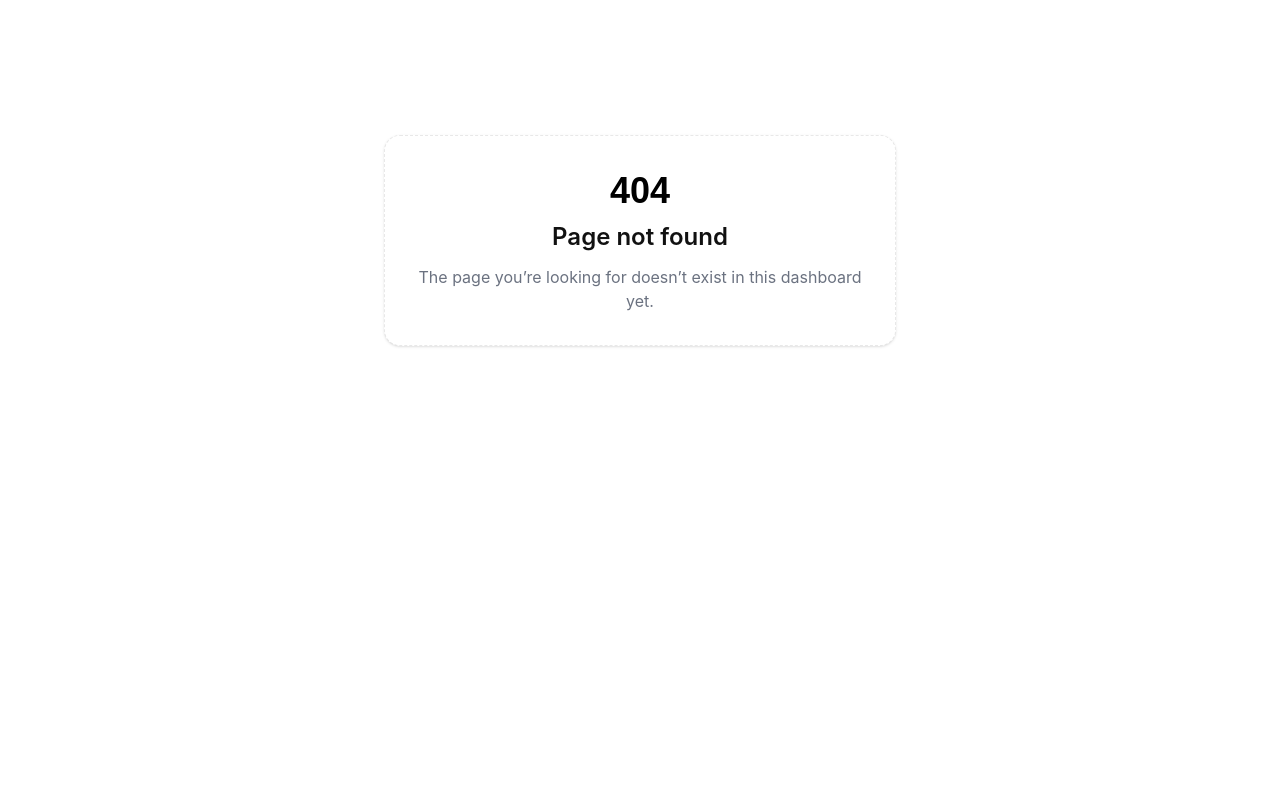
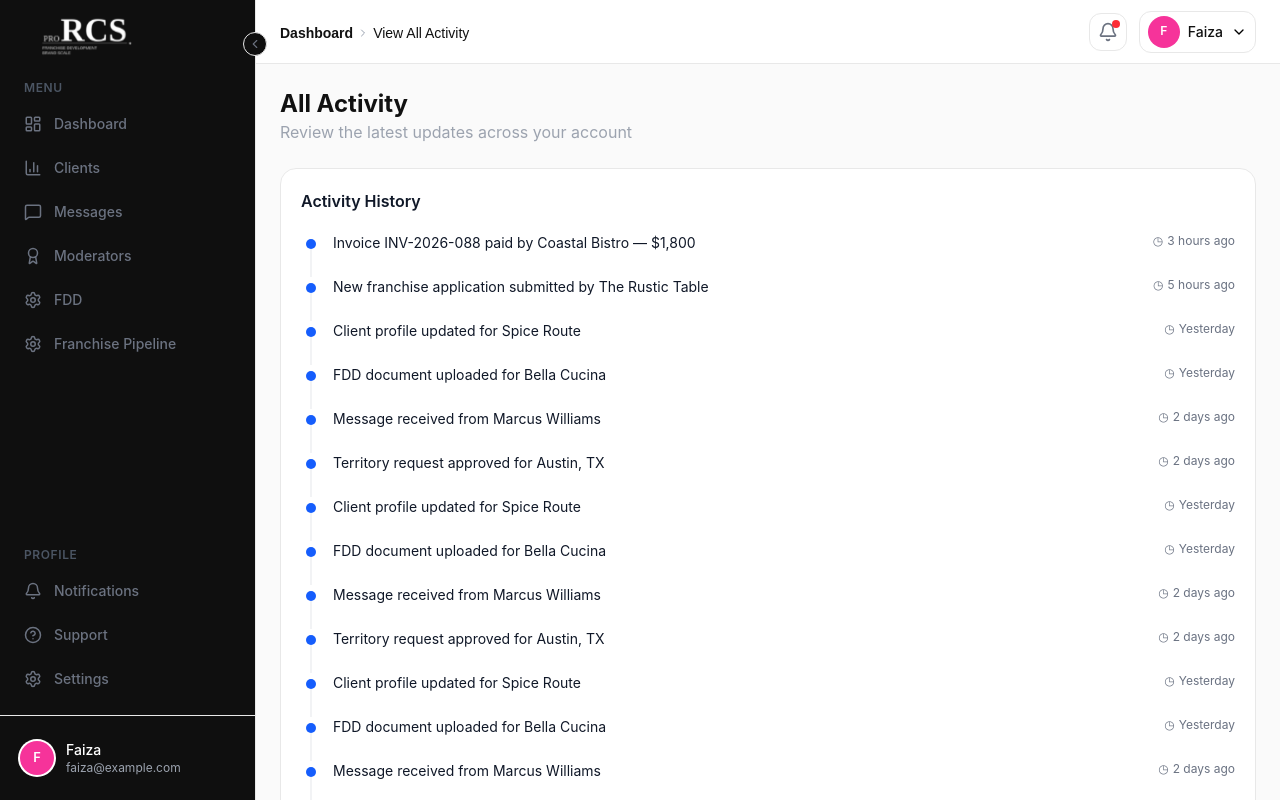
Before and after one commit to hamza-nafasat/rcs-frontend, a React (Vite) app: page /dashboard/view-all-activity in a window 1280 px wide. Before the commit this address had no page. Built offline with nearby package versions, Linux system fonts and the light colour scheme.

Commit message:
Recent activity page added

```diff
--- a/src/pages/dashboard/AdminDashboard.jsx
+++ b/src/pages/dashboard/AdminDashboard.jsx
@@ -11,39 +11,8 @@ import BarChart from "./components/BarChart";
 import MultiLineChart from "./components/MultiLineChart";
 import RecentActivity from "./components/RecentActivity";
 import ClientsNeedingAttention from "./components/ClientsNeedingAttention";
-
-const activities = [
-  {
-    id: 1,
-    text: "Invoice INV-2026-088 paid by Coastal Bistro — $1,800",
-    time: "3 hours ago",
-  },
-  {
-    id: 2,
-    text: "Invoice INV-2026-088 paid by Coastal Bistro — $1,800",
-    time: "3 hours ago",
-  },
-  {
-    id: 3,
-    text: "Invoice INV-2026-088 paid by Coastal Bistro — $1,800",
-    time: "3 hours ago",
-  },
-  {
-    id: 4,
-    text: "Invoice INV-2026-088 paid by Coastal Bistro — $1,800",
-    time: "3 hours ago",
-  },
-  {
-    id: 4,
-    text: "Invoice INV-2026-088 paid by Coastal Bistro — $1,800",
-    time: "3 hours ago",
-  },
-  {
-    id: 4,
-    text: "Invoice INV-2026-088 paid by Coastal Bistro — $1,800",
-    time: "3 hours ago",
-  },
-];
+import { activities } from "./activityData";
+import { useNavigate } from "react-router-dom";
 
 const clients = [
   {
@@ -160,6 +129,8 @@ const cardData = [
 ];
 
 const AdminDashboard = () => {
+  const navigate = useNavigate();
+
   return (
     <article className="flex flex-col gap-4">
       {/* Page Heading */}
@@ -271,7 +242,8 @@ const AdminDashboard = () => {
         <Card className="flex h-full flex-col">
           <RecentActivity
             activities={activities}
-            onAction={() => console.log("View all")}
+            maxItems={8}
+            onAction={() => navigate("/dashboard/view-all-activity")}
           />
         </Card>
 
--- /dev/null
+++ b/src/pages/dashboard/activityData.js
@@ -0,0 +1,92 @@
+export const activities = [
+    {
+        id: 1,
+        text: "Invoice INV-2026-088 paid by Coastal Bistro — $1,800",
+        time: "3 hours ago",
+    },
+    {
+        id: 2,
+        text: "New franchise application submitted by The Rustic Table",
+        time: "5 hours ago",
+    },
+    {
+        id: 3,
+        text: "Client profile updated for Spice Route",
+        time: "Yesterday",
+    },
+    {
+        id: 4,
+        text: "FDD document uploaded for Bella Cucina",
+        time: "Yesterday",
+    },
+    {
+        id: 5,
+        text: "Message received from Marcus Williams",
+        time: "2 days ago",
+    },
+    {
+        id: 6,
+        text: "Territory request approved for Austin, TX",
+        time: "2 days ago",
+    },
+    {
+        id: 3,
+        text: "Client profile updated for Spice Route",
+        time: "Yesterday",
+    },
+    {
+        id: 4,
+        text: "FDD document uploaded for Bella Cucina",
+        time: "Yesterday",
+    },
+    {
+        id: 5,
+        text: "Message received from Marcus Williams",
+        time: "2 days ago",
+    },
+    {
+        id: 6,
+        text: "Territory request approved for Austin, TX",
+        time: "2 days ago",
+    },
+    {
+        id: 3,
+        text: "Client profile updated for Spice Route",
+        time: "Yesterday",
+    },
+    {
+        id: 4,
+        text: "FDD document uploaded for Bella Cucina",
+        time: "Yesterday",
+    },
+    {
+        id: 5,
+        text: "Message received from Marcus Williams",
+        time: "2 days ago",
+    },
+    {
+        id: 6,
+        text: "Territory request approved for Austin, TX",
+        time: "2 days ago",
+    },
+    {
+        id: 3,
+        text: "Client profile updated for Spice Route",
+        time: "Yesterday",
+    },
+    {
+        id: 4,
+        text: "FDD document uploaded for Bella Cucina",
+        time: "Yesterday",
+    },
+    {
+        id: 5,
+        text: "Message received from Marcus Williams",
+        time: "2 days ago",
+    },
+    {
+        id: 6,
+        text: "Territory request approved for Austin, TX",
+        time: "2 days ago",
+    },
+];
--- a/src/pages/dashboard/components/RecentActivity.jsx
+++ b/src/pages/dashboard/components/RecentActivity.jsx
@@ -5,7 +5,11 @@ const RecentActivity = ({
   title = "Recent Activity",
   actionLabel = "View all",
   onAction,
+  maxItems,
 }) => {
+  const visibleActivities =
+    typeof maxItems === "number" ? activities.slice(0, maxItems) : activities;
+
   return (
     <>
       {/* Header */}
@@ -24,32 +28,34 @@ const RecentActivity = ({
       </section>
 
       {/* Activities */}
-      {activities.map((activity, index) => (
+      <section>
+        {visibleActivities.map((activity, index) => (
           <section
             key={activity.id ?? index}
-          className="flex flex-row items-start gap-3"
+            className="relative flex flex-row items-stretch gap-3"
           >
             {/* Timeline */}
-          <div className="flex w-5 flex-col items-center">
-            <span className="mt-1.5 h-2.5 w-2.5 shrink-0 rounded-full bg-blue-600" />
-            {index !== activities.length - 1 && (
-              <span className="mt-1 w-px flex-1 bg-gray-200" />
+            <div className="relative flex w-5 shrink-0 justify-center">
+              <span className="relative z-10 mt-1.5 h-2.5 w-2.5 shrink-0 rounded-full bg-blue-600" />
+              {index !== visibleActivities.length - 1 && (
+                <span className="absolute left-1/2 top-4 bottom-0 w-px -translate-x-1/2 bg-gray-200" />
               )}
             </div>
 
             {/* Content */}
-          <div className="flex min-w-0 flex-1 justify-between gap-4 pb-6">
-            <p className="max-w-[70%] text-sm leading-5 text-gray-900">
+            <div className="flex min-w-0 flex-1 flex-col gap-1 pb-6 sm:flex-row sm:justify-between sm:gap-4">
+              <p className="min-w-0 text-sm leading-5 text-gray-900 sm:max-w-[70%]">
                 {activity.text}
               </p>
 
-            <span className="flex shrink-0 items-start gap-1 text-xs text-gray-500">
+              <span className="flex shrink-0 items-start gap-1 text-xs text-gray-500 sm:justify-end">
                 <span>◷</span>
                 {activity.time}
               </span>
             </div>
           </section>
         ))}
+      </section>
     </>
   );
 };
--- /dev/null
+++ b/src/pages/view-all-activity/ViewAllActivity.jsx
@@ -0,0 +1,29 @@
+import Card from "../../components/shared/Card";
+import RecentActivity from "../dashboard/components/RecentActivity";
+import { activities } from "../dashboard/activityData";
+import ViewAllActivityHeading from "./components/ViewAllActivityHeading";
+
+const ViewAllActivity = () => {
+  return (
+    <article className="flex flex-col gap-6">
+      <section className="flex flex-wrap items-start justify-between gap-4">
+        <ViewAllActivityHeading
+          heading="All Activity"
+          subheading="Review the latest updates across your account"
+        />
+      </section>
+
+      <section className="min-h-0 flex-1">
+        <Card className="h-full">
+          <RecentActivity
+            activities={activities}
+            title="Activity History"
+            actionLabel=""
+          />
+        </Card>
+      </section>
+    </article>
+  );
+};
+
+export default ViewAllActivity;
--- /dev/null
+++ b/src/pages/view-all-activity/components/ViewAllActivityHeading.jsx
@@ -0,0 +1,12 @@
+const ViewAllActivityHeading = ({ heading, subheading }) => {
+  return (
+    <div className="flex flex-wrap items-center justify-between gap-3 sm:gap-4">
+      <div>
+        <h1 className="heading-lg text-tertiary">{heading}</h1>
+        <p className=" text-muted">{subheading}</p>
+      </div>
+    </div>
+  );
+};
+
+export default ViewAllActivityHeading;
--- a/src/routes/AppRoutes.jsx
+++ b/src/routes/AppRoutes.jsx
@@ -17,6 +17,7 @@ import Support from "../pages/support/Support";
 import Settings from "../pages/settings/Settings";
 import Notification from "../pages/notifications/Notification";
 import FranchisePipeline from "../pages/franchise-pipeline/FranchisePipeline";
+import ViewAllActivity from "../pages/view-all-activity/ViewAllActivity";
 
 const AppRoutes = () => {
   return (
@@ -42,6 +43,7 @@ const AppRoutes = () => {
           <Route path="settings" element={<Settings />} />
           <Route path="notifications" element={<Notification />} />
           <Route path="franchise-pipeline" element={<FranchisePipeline />} />
+          <Route path="view-all-activity" element={<ViewAllActivity />} />
         </Route>
         <Route path="*" element={<DashboardNotFound />} />
       </Routes>
```
Lines whose indentation alone changed are shown as unchanged.
